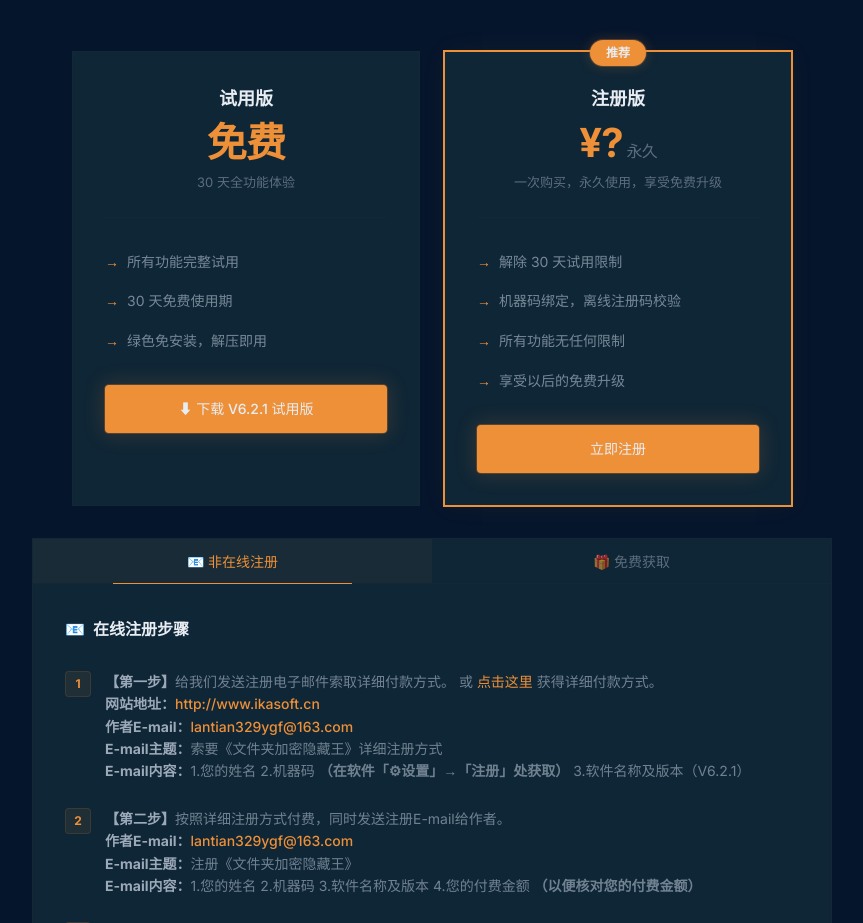
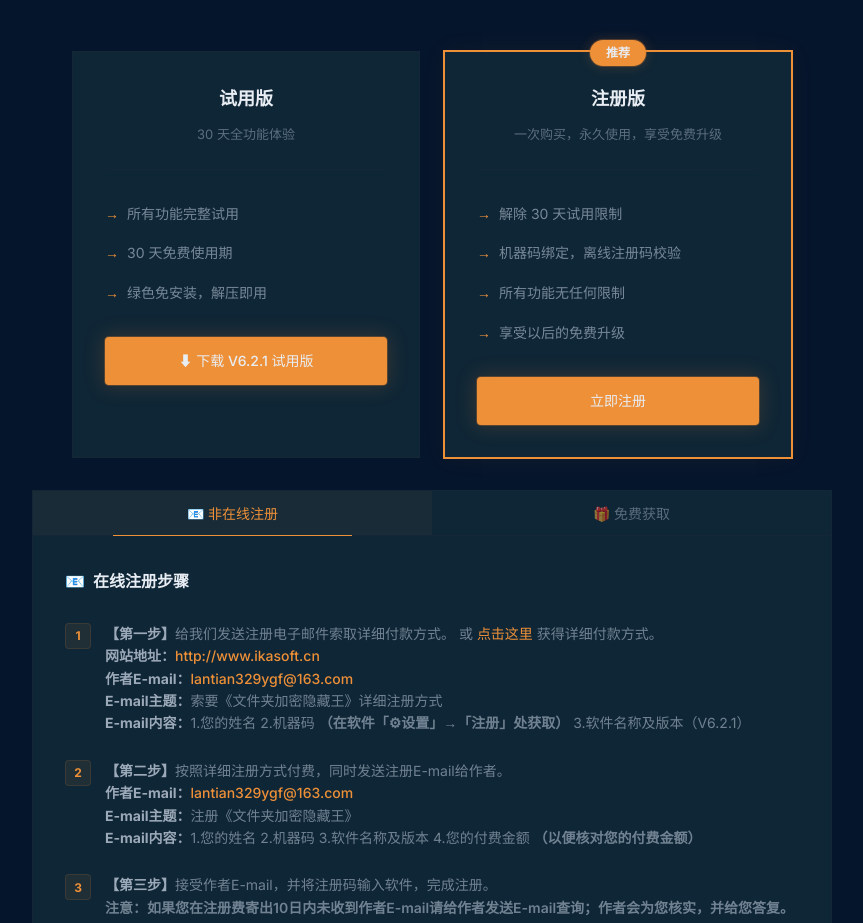
Before and after one commit to TonyYu329/ikasoftweb, a plain HTML site: page index.html in a window 1280 px wide. Shown: the part 3620-4543 px from the top of the page, without its empty margins (208-1071 px from the left). Drawn offline with Linux system fonts and the light colour scheme.

Commit message:
chore: 清理旧分发包并移除官网价格展示

```diff
--- a/index.html
+++ b/index.html
@@ -748,7 +748,7 @@ a:focus-visible {
 
 .step-content strong { color: var(--color-text-secondary); }
 
-/* ===================== 注册/价格 ===================== */
+/* ===================== 注册 ===================== */
 #pricing {
   border-top: 1px solid rgba(26, 42, 58, 0.4);
 }
@@ -807,20 +807,6 @@ a:focus-visible {
   font-weight: 600;
   color: var(--text-primary);
   margin-bottom: var(--space-2);
-}
-
-.pricing-price {
-  font-size: 2.5rem;
-  font-weight: 700;
-  color: var(--color-accent);
-  line-height: 1;
-  letter-spacing: -0.02em;
-}
-
-.pricing-price span {
-  font-size: 1rem;
-  font-weight: 400;
-  color: rgba(154, 169, 185, 0.55);
 }
 
 .pricing-desc {
@@ -1600,7 +1586,6 @@ a:focus-visible {
       <div class="pricing-card">
         <div class="pricing-header">
           <h3>试用版</h3>
-          <div class="pricing-price">免费</div>
           <p class="pricing-desc">30 天全功能体验</p>
         </div>
         <ul class="pricing-features">
@@ -1614,7 +1599,6 @@ a:focus-visible {
       <div class="pricing-card featured">
         <div class="pricing-header">
           <h3>注册版</h3>
-          <div class="pricing-price">¥?<span> 永久</span></div>
           <p class="pricing-desc">一次购买，永久使用，享受免费升级</p>
         </div>
         <ul class="pricing-features">
```
Also changed, not shown: 4 other files.
